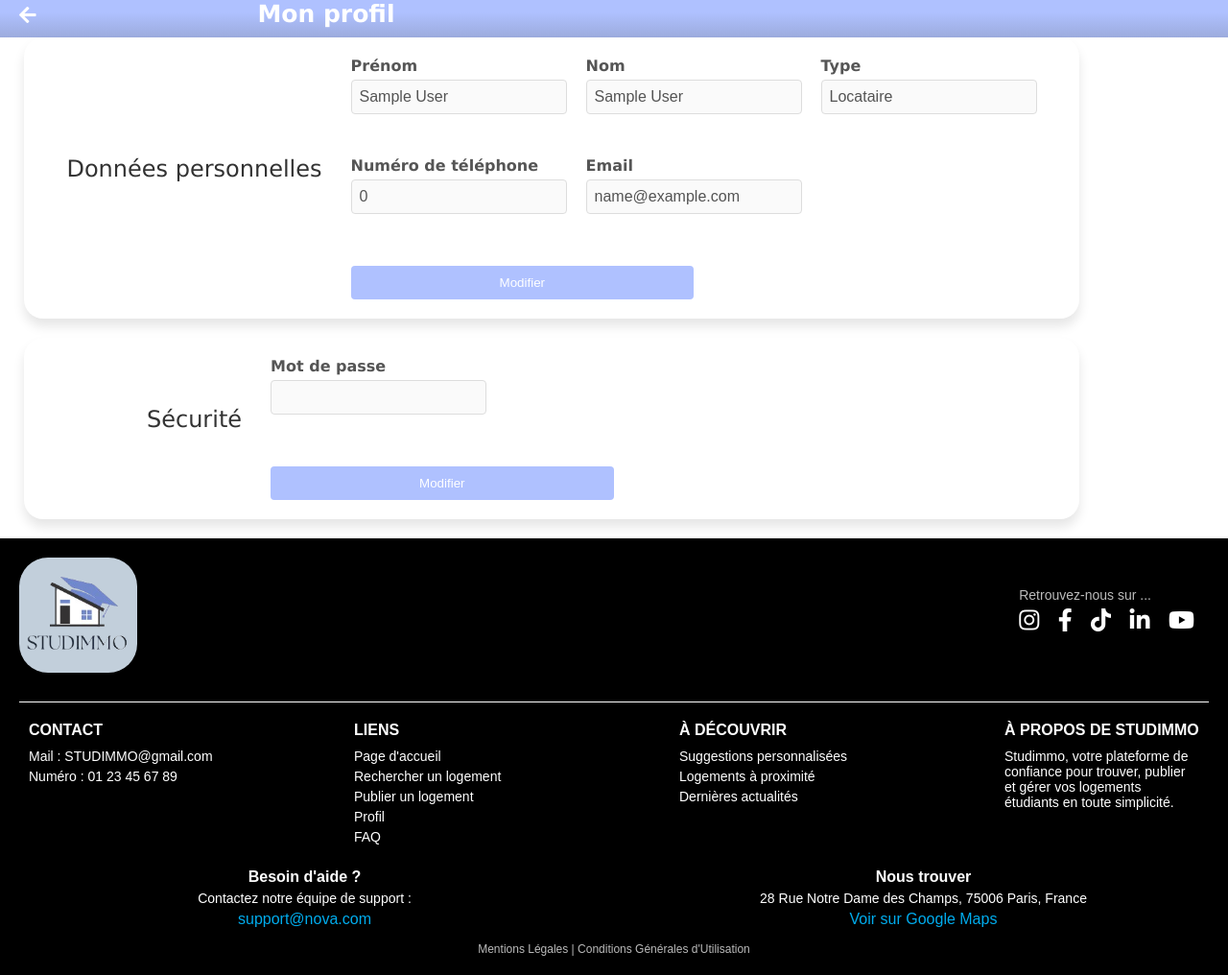
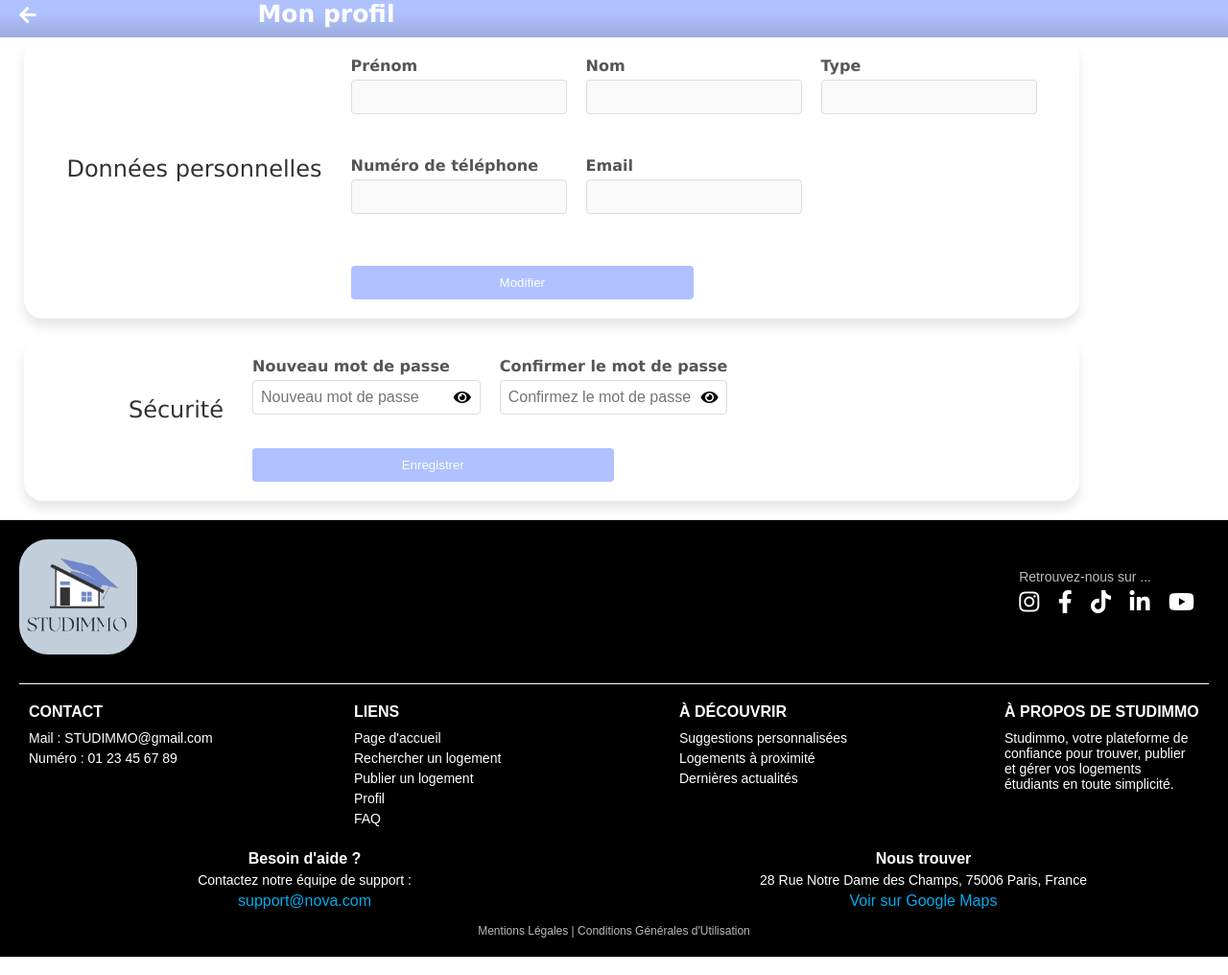
Before and after one commit to JiamingCa/Studimmo, a PHP site: page /index.php?page=profils in a window 1280 px wide. Shown: the part 150-1166 px from the top of the page at 96% size. Run offline with PHP 8.4, Linux system fonts and the light colour scheme; the visitor is signed in with stand-in values (Sample User, id 1).

Commit message:
ajout mot de passe

```diff
--- a/app/controllers/ProfilsController.php
+++ b/app/controllers/ProfilsController.php
@@ -54,5 +54,48 @@ class ProfilsController {
             exit;
         }
     }
+    public function modifierSecurite($userId) {
+        if ($_SERVER['REQUEST_METHOD'] === 'POST') {
+            // Récupérer les données du formulaire
+            $newPassword = $_POST['new_password'] ?? '';
+            $confirmPassword = $_POST['confirm_password'] ?? '';
+
+            // Validation : Vérifiez que les deux mots de passe correspondent
+            if ($newPassword !== $confirmPassword) {
+                echo "Les mots de passe ne correspondent pas.";
+                exit;
+            }
+
+            // Validation : Vérifiez la complexité du mot de passe
+            if (strlen($newPassword) < 8) {
+                echo "Le mot de passe doit comporter au moins 8 caractères.";
+                exit;
+            }
+
+            if (!preg_match('/[^\w]/', $newPassword)) {
+                echo "Le mot de passe doit comporter au moins un caractère spécial.";
+                exit;
+            }
+
+            // Hachage du mot de passe
+            $hashedPassword = password_hash($newPassword, PASSWORD_DEFAULT);
+
+            // Mise à jour du mot de passe dans la base de données
+            $query = $this->pdo->prepare("UPDATE utilisateur SET mot_de_passe = :mot_de_passe WHERE id_Utilisateur = :id");
+            $query->bindParam(':mot_de_passe', $hashedPassword);
+            $query->bindParam(':id', $userId);
+
+            if ($query->execute()) {
+                echo "Mot de passe modifié avec succès.";
+                // Redirection vers la page de profil après la modification
+                header('Location: index.php?page=profils');
+                exit;
+            } else {
+                echo "Erreur lors de la mise à jour du mot de passe.";
+            }
+        }
+    }
+
+
 }
 ?>
--- a/app/view/asset/css/profils.css
+++ b/app/view/asset/css/profils.css
@@ -45,7 +45,6 @@
     gap: 30px; /* Ajoute un espace entre les blocs */
     justify-content: center; /* Centre les blocs horizontalement */
     align-items: center; /* Aligne les blocs en haut */
-    flex-wrap: wrap; /* Permet de passer à une nouvelle ligne si nécessaire */
     flex: 1; /* Permet aux blocs de prendre la même largeur */
     min-width: 600px; /* Définit une largeur minimale pour les blocs */
     max-width: 1100px; /* Définit une largeur maximale pour éviter qu'ils ne soient trop larges */
--- a/app/view/pages/profils.php
+++ b/app/view/pages/profils.php
@@ -63,15 +63,49 @@
         <div class="profile-title">Sécurité</div>
         <form action="index.php?page=profils&action=modifier_securite" method="POST" id="securityForm">
             <div class="profile-grid">
+                <!-- Champ pour le nouveau mot de passe -->
                 <div class="profile-item">
-                    <label for="mot_de_passe">Mot de passe</label>
-                    <input type="password" id="mot_de_passe" name="mot_de_passe" value="<?php echo htmlspecialchars($utilisateur['mot_de_passe']); ?>" disabled> <br><br>
+                    <label for="new_password">Nouveau mot de passe</label>
+                    <div style="position: relative;">
+                        <input
+                            type="password"
+                            id="new_password"
+                            name="new_password"
+                            placeholder="Nouveau mot de passe"
+                            required>
+                        <i class="fas fa-eye toggle-password" data-target="new_password" style="position: absolute; right: 10px; top: 50%; transform: translateY(-50%); cursor: pointer;"></i>
+                    </div>
+                    <small id="new_password_error" class="error-message"></small>
+                </div>
+
+                <!-- Champ pour confirmer le mot de passe -->
+                <div class="profile-item">
+                    <label for="confirm_password">Confirmer le mot de passe</label>
+                    <div style="position: relative;">
+                        <input
+                            type="password"
+                            id="confirm_password"
+                            name="confirm_password"
+                            placeholder="Confirmez le mot de passe"
+                            required>
+                        <i class="fas fa-eye toggle-password" data-target="confirm_password" style="position: absolute; right: 10px; top: 50%; transform: translateY(-50%); cursor: pointer;"></i>
+                    </div>
+                    <small id="confirm_password_error" class="error-message"></small>
                 </div>
             </div>
-            <button type="button" id="editSecurityButton" class="edit-button">Modifier</button>
-            <button type="submit" id="saveSecurityButton" class="edit-button hidden">Enregistrer</button>
+            <button type="submit" id="saveSecurityButton" class="edit-button">Enregistrer</button>
         </form>
     </div>
+
+    <style>
+        .error-message {
+            color: red;
+            font-size: 0.9em;
+            display: none; /* Masqué par défaut */
+        }
+    </style>
+
+
 
     <?php include 'app/view/templates/footer.php'; ?>
 </main>
@@ -84,12 +118,55 @@
         document.getElementById('saveButton').classList.remove('hidden');
     });
 
-    document.getElementById('editSecurityButton').addEventListener('click', function() {
-        const securityFields = document.querySelectorAll('#securityForm input');
-        securityFields.forEach(field => field.disabled = false);
-        document.getElementById('editSecurityButton').classList.add('hidden');
-        document.getElementById("saveSecurityButton").classList.remove('hidden');
+    // Gestion de l'icône œil pour afficher/masquer le mot de passe
+    document.querySelectorAll('.toggle-password').forEach(icon => {
+        icon.addEventListener('click', function () {
+            const targetInput = document.getElementById(this.dataset.target);
+            if (targetInput.type === 'password') {
+                targetInput.type = 'text';
+                this.classList.remove('fa-eye');
+                this.classList.add('fa-eye-slash');
+            } else {
+                targetInput.type = 'password';
+                this.classList.remove('fa-eye-slash');
+                this.classList.add('fa-eye');
+            }
+        });
     });
+
+    // Validation des mots de passe
+    document.getElementById('securityForm').addEventListener('submit', function (event) {
+        const newPassword = document.getElementById('new_password').value;
+        const confirmPassword = document.getElementById('confirm_password').value;
+        const errorNewPassword = document.getElementById('new_password_error');
+        const errorConfirmPassword = document.getElementById('confirm_password_error');
+
+        // Réinitialiser les messages d'erreur
+        errorNewPassword.style.display = 'none';
+        errorConfirmPassword.style.display = 'none';
+
+        let isValid = true;
+
+        // Vérifiez la complexité du mot de passe
+        if (newPassword.length < 8) {
+            errorNewPassword.textContent = 'Le mot de passe doit comporter au moins 8 caractères.';
+            errorNewPassword.style.display = 'block';
+            isValid = false;
+        }
+
+        // Vérifiez que les mots de passe correspondent
+        if (newPassword !== confirmPassword) {
+            errorConfirmPassword.textContent = 'Les mots de passe ne correspondent pas.';
+            errorConfirmPassword.style.display = 'block';
+            isValid = false;
+        }
+
+        if (!isValid) {
+            event.preventDefault(); // Empêcher l'envoi du formulaire
+        }
+    });
+
+
 </script>
 
 </body>
--- a/index.php
+++ b/index.php
@@ -7,10 +7,10 @@ require_once 'config/connexion.php';
 
 // Simulation d'un utilisateur connecté (utilisateur avec id = 1)
 if (!isset($_SESSION['user_id'])) {
-    $_SESSION['user_id'] = 4; // Remplacez "1" par l'id réel d'un utilisateur dans votre base de données
+    $_SESSION['user_id'] = 11; // Remplacez "1" par l'id réel d'un utilisateur dans votre base de données
 }
 // Récupération de l'id de l'utilisateur connecté
-$userId = $_SESSION['user_id'];
+$userId =11;
 
 
 
@@ -47,10 +47,10 @@ switch ($page) {
         $action = isset($_GET['action']) ? $_GET['action'] : 'afficher';
 
         if ($action === 'modifier') {
-            // Si l'action est "modifier", appelez la méthode de modification
             $controller->modifierProfils($userId);
+        } elseif ($action === 'modifier_securite') {
+            $controller->modifierSecurite($userId); // Appeler la méthode pour modifier la sécurité
         } else {
-            // Sinon, affichez simplement la page de profil
             $controller->afficherProfils($userId);
         }
         break;
```
